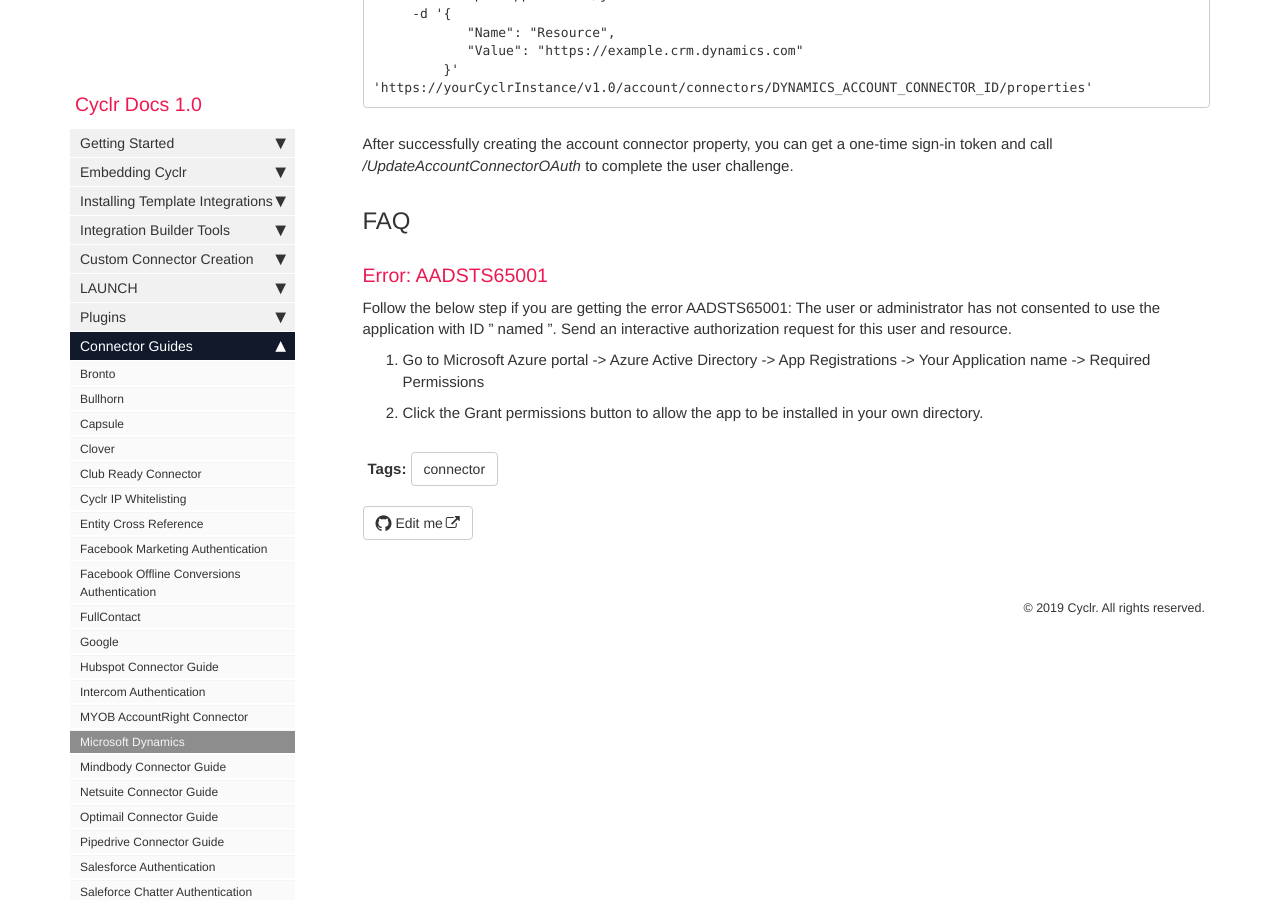
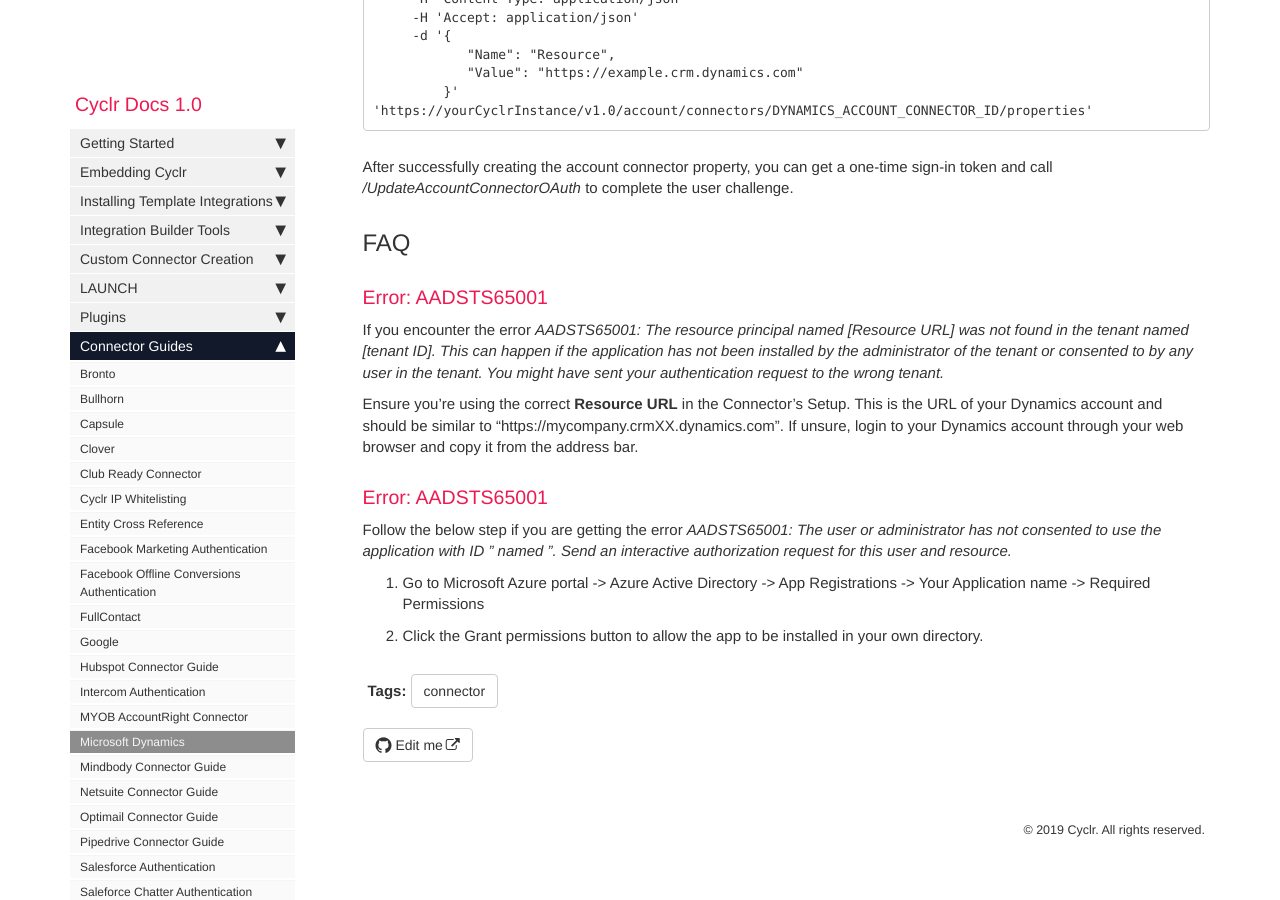
Before and after one commit to sneakysneak/docs, a Jekyll site: the page built from pages/connector-authentication/dynamics-crm-online.md, in a window 1280 px wide and 900 px high, scrolled down 1325 px. Built offline with Jekyll 4.4.1, drawn with Linux system fonts in a browser that asks for light colours; nearby versions of some CDN libraries; comment, search, counter and statistics services are not loaded.

Commit message:
Added Error AADSTS65001

```diff
--- a/pages/connector-authentication/dynamics-crm-online.md
+++ b/pages/connector-authentication/dynamics-crm-online.md
@@ -70,7 +70,13 @@ FAQ
 
 ### Error: AADSTS65001
 
-Follow the below step if you are getting the error AADSTS65001: The user or administrator has not consented to use the application with ID ” named ”. Send an interactive authorization request for this user and resource.
+If you encounter the error *AADSTS65001: The resource principal named [Resource URL] was not found in the tenant named [tenant ID]. This can happen if the application has not been installed by the administrator of the tenant or consented to by any user in the tenant. You might have sent your authentication request to the wrong tenant.*
+
+Ensure you're using the correct **Resource URL** in the Connector's Setup.  This is the URL of your Dynamics account and should be similar to "https://mycompany.crmXX.dynamics.com".  If unsure, login to your Dynamics account through your web browser and copy it from the address bar.
+
+### Error: AADSTS65001
+
+Follow the below step if you are getting the error *AADSTS65001: The user or administrator has not consented to use the application with ID ” named ”. Send an interactive authorization request for this user and resource.*
 
 1.  Go to Microsoft Azure portal -> Azure Active Directory -> App Registrations -> Your Application name -> Required Permissions
 2.  Click the Grant permissions button to allow the app to be installed in your own directory.
```
